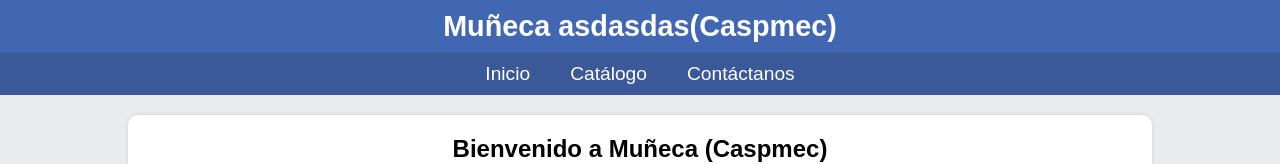
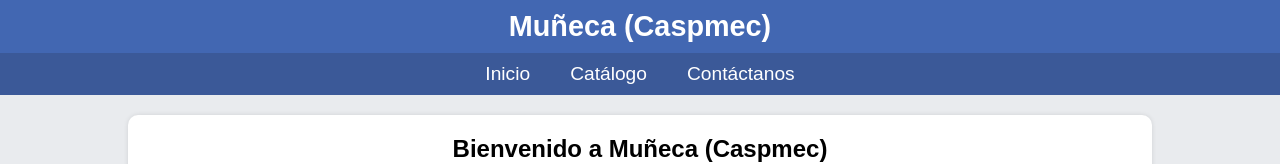
Before and after one commit to Ismaeljosue1/Ismaeljosue1.github.io, a plain HTML site: page index.html in a window 1280 px wide. Shown: the top 164 px of the page. Drawn offline with Linux system fonts and the light colour scheme.

Commit message:
Cambie el nombre del titulo

```diff
--- a/index.html
+++ b/index.html
@@ -117,7 +117,7 @@
 <body>
 
     <header>
-        <h1>Muñeca asdasdas(Caspmec)</h1>
+        <h1>Muñeca (Caspmec)</h1>
     </header>
 
     <nav>
```
